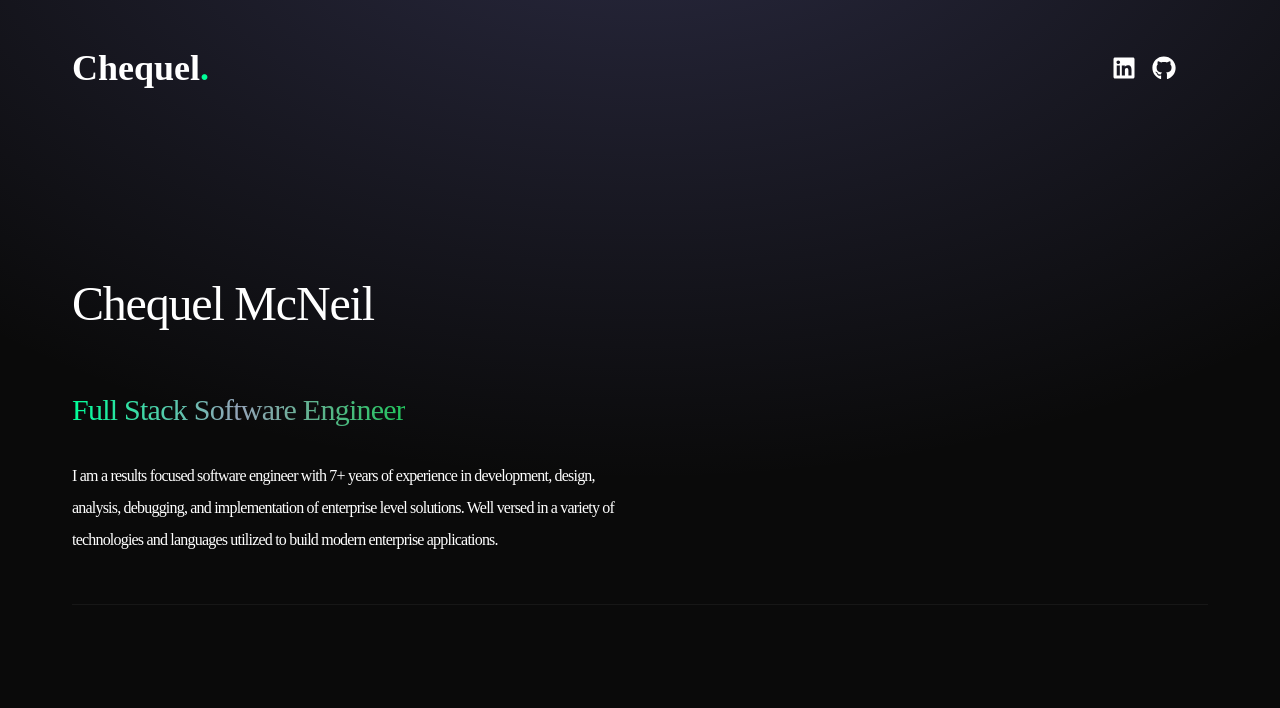
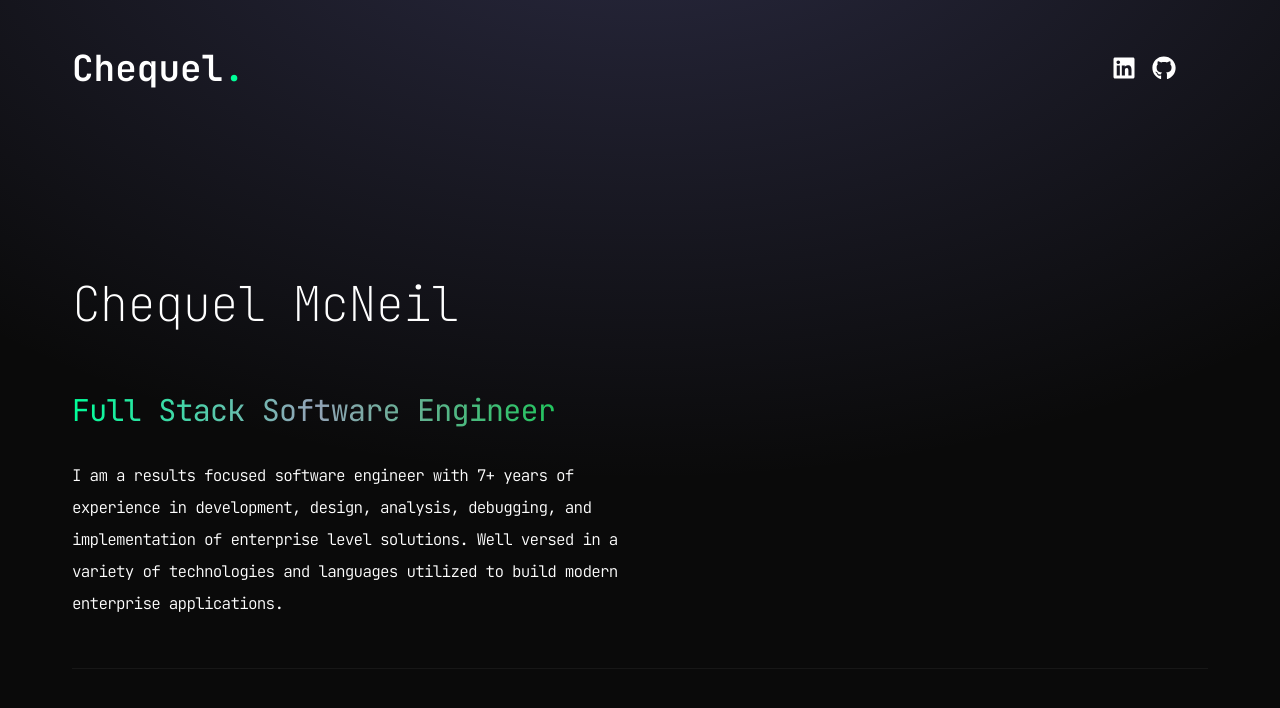
Before and after one commit to chaq-mc/portfolio, a React (Vite) app: page / in a window 1280 px wide. Shown: the top 708 px of the page. Built offline with nearby package versions, Linux system fonts and the light colour scheme.

Commit message:
Update font to import from gooogle cdn via css for consistency

```diff
--- a/src/index.css
+++ b/src/index.css
@@ -1,3 +1,5 @@
+@import url('https://fonts.googleapis.com/css2?family=JetBrains+Mono:ital,wght@0,100..800;1,100..800&display=swap');
+
 @tailwind base;
 @tailwind components;
 @tailwind utilities;
```
